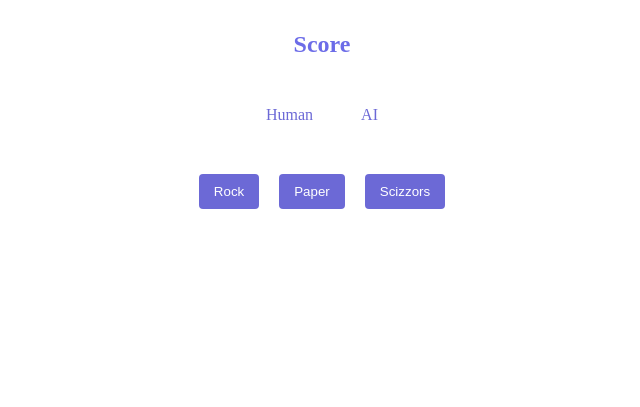
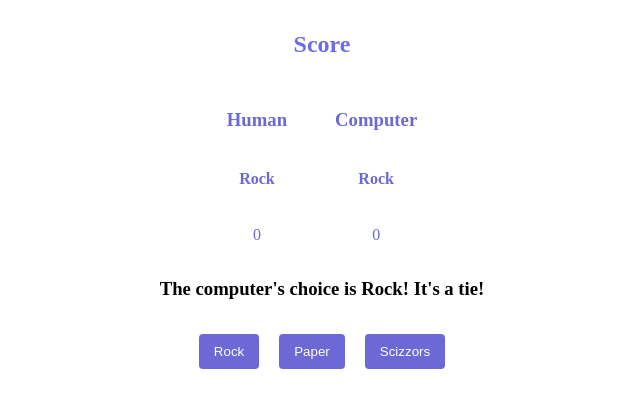
Before and after one commit to aarush-348/RPS_game, a plain HTML site: page index.html in a window 1280 px wide. Both pictures are taken after a click on the button "Rock". Shown: the part 109-516 px from the top of the page, without its empty margins (318-958 px from the left). Drawn offline with Linux system fonts and the light colour scheme.

Commit message:
Working only for single round

```diff
--- a/index.html
+++ b/index.html
@@ -12,11 +12,14 @@
     <h2>Score</h2>
     <div class="scorecard">
         <div class="human">
-            <p>Human</p>
+            <h3>Human</h3>
         </div>
-        <div class="AI">
-            <p>AI</p>
+        <div class="comp">
+            <h3>Computer</h3>
         </div>
+    </div>
+
+    <div class="result">
 
     </div>
 
--- a/script.js
+++ b/script.js
@@ -42,19 +42,42 @@ function gethmnChoice()
 
 function playRound(hmnChoice, compChoice)
 {
+    const resultDiv = document.querySelector(".result");
+
+    const resultText = document.createElement("h3");
+
+    const winDeciderText = winDecider(hmnChoice, compChoice);
+
     // if (compChoice == 0)
-    //     alert("The computer's choice is Rock! " +  winDecider(hmnChoice, compChoice));
+    resultText.textContent = `The computer's choice is ${choices[compChoice]}! ${winDeciderText}`;
 
-    // if (compChoice == 1)
-    //     alert("The computer's choice is Paper! " +  winDecider(hmnChoice, compChoice));
+    resultText.style.display = "flex";
+    resultText.style.justifyContent = "center";
 
-    // if (compChoice == 2)
-    //     alert("The computer's choice is Scizzors! " +  winDecider(hmnChoice, compChoice));
+    if (winDeciderText == "You won!")
+        resultText.style.color = "green";
+
+    else if (winDeciderText == "You lose")
+        resultText.style.color = "red";
+
+     resultDiv.appendChild(resultText);
 }
 
 
 function winDecider(hmnChoice, compChoice)
 {
+    const hmn = document.querySelector(".human");
+    const comp = document.querySelector(".comp");
+
+    const hmnChoiceP = document.createElement("h4")
+    const compChoiceP = document.createElement("h4")
+
+    hmnChoiceP.textContent = choices[hmnChoice]
+    compChoiceP.textContent = choices[compChoice]
+
+    hmn.appendChild(hmnChoiceP)
+    comp.appendChild(compChoiceP)
+
     if ((hmnChoice == 0 && compChoice == 2) || (hmnChoice == 1 && compChoice == 0 ) || (hmnChoice == 2 && compChoice == 1 ))
     {
         hmnScore++;
@@ -67,7 +90,7 @@ function winDecider(hmnChoice, compChoice)
     else
     {
         compScore++;
-        return "comp Won!";
+        return "You lose";
     }
 
 }
@@ -90,6 +113,21 @@ function playGame()
 
 function result(hmnScore, compScore)
 {
+    const hmn = document.querySelector(".human");
+    const comp = document.querySelector(".comp");
+
+    const hmnScoreP = document.createElement("p");
+    const compScoreP = document.createElement("p");
+
+    hmnScoreP.classList.add("humanScore")
+    compScoreP.classList.add("CompScore")
+
+    hmnScoreP.textContent = hmnScore;
+    compScoreP.textContent = compScore;
+
+    hmn.appendChild(hmnScoreP)
+    comp.appendChild(compScoreP)
+
     console.log("Your score = " + hmnScore);
     console.log("comp score = " + compScore);
 
@@ -107,4 +145,6 @@ function result(hmnScore, compScore)
 let hmnScore = 0;
 let compScore = 0;
 
+const choices = ["Rock", "Paper", "Scizzors"]
+
 playGame();
--- a/style.css
+++ b/style.css
@@ -37,7 +37,7 @@ button {
     justify-content: center;
 }
 
-.human, .AI {
+.human, .comp {
     display: flex;
     flex-direction: column;
     align-items: center;
```
